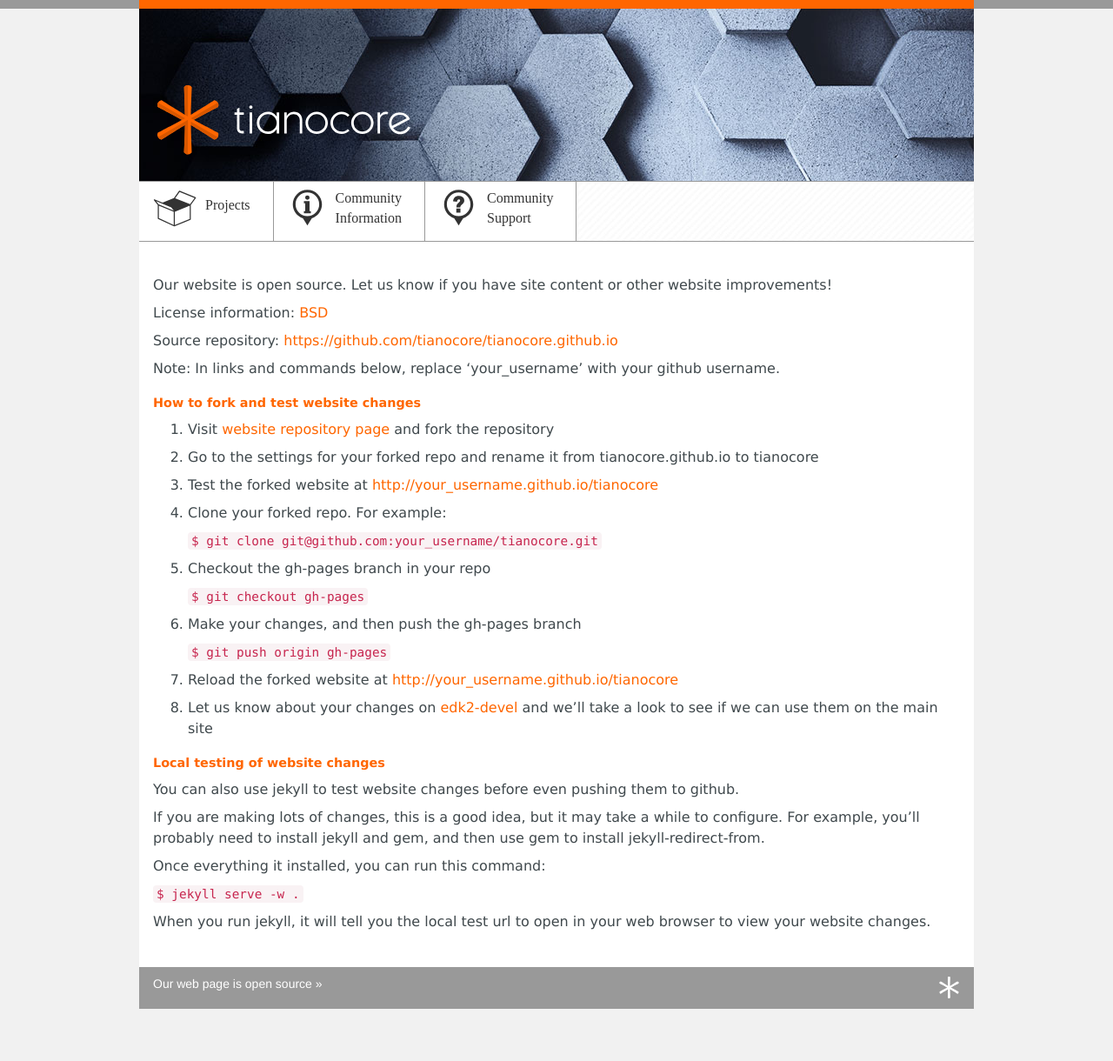
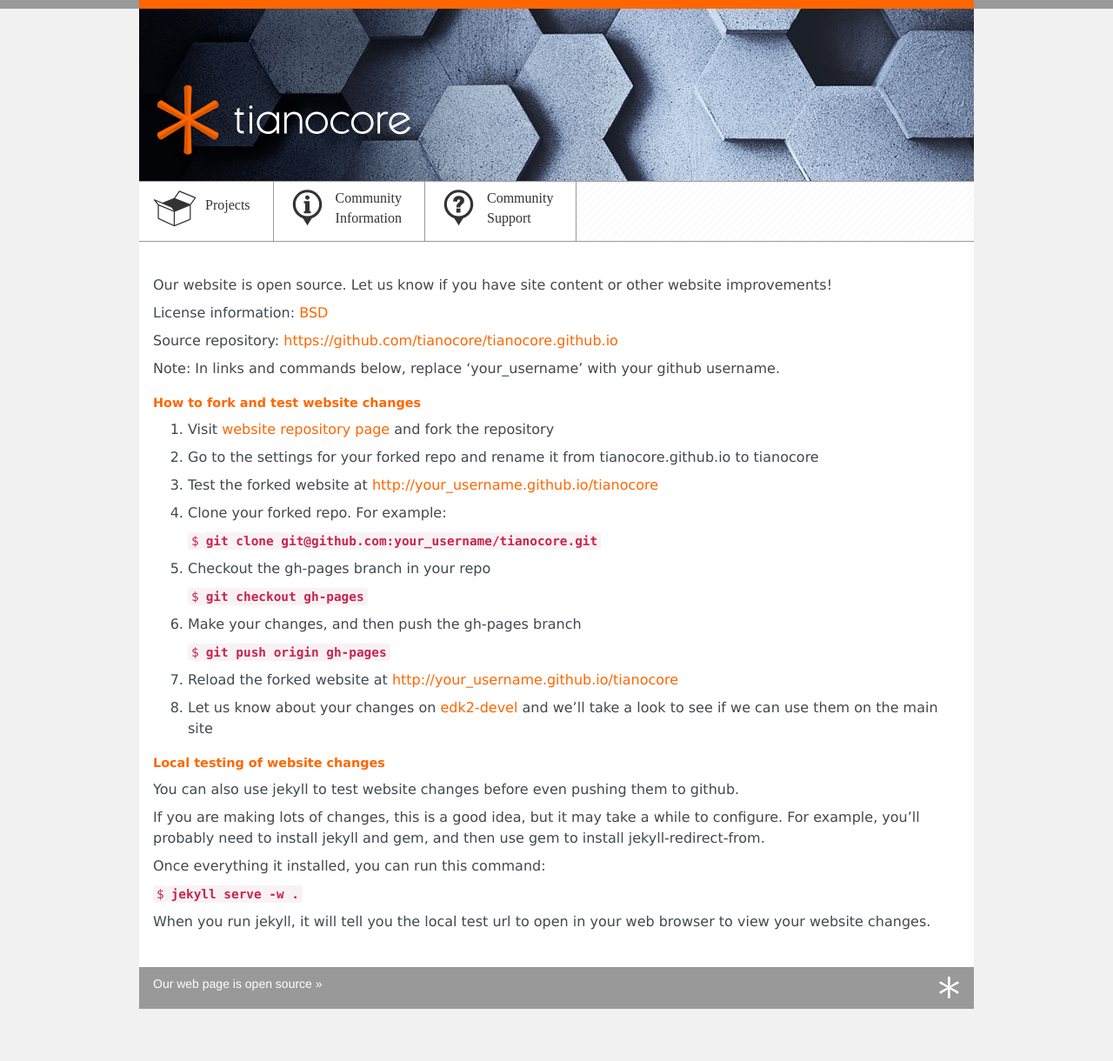
Before and after one commit to tianocore/tianocore.github.io, a Jekyll site: the page built from site/index.md, in a window 1280 px wide. Shown: the whole page at 87% size. Built offline with Jekyll 4.4.1, drawn with Linux system fonts in a browser that asks for light colours; nearby versions of some CDN libraries.

```diff
--- a/site/index.md
+++ b/site/index.md
@@ -26,15 +26,15 @@ github username.
 
 4. Clone your forked repo. For example:
 
-   `$ git clone git@github.com:your_username/tianocore.git`
+   `$`**`git clone git@github.com:your_username/tianocore.git`**
 
 5. Checkout the gh-pages branch in your repo
 
-   `$ git checkout gh-pages`
+   `$`**`git checkout gh-pages`**
 
 6. Make your changes, and then push the gh-pages branch
 
-   `$ git push origin gh-pages`
+   `$`**`git push origin gh-pages`**
 
 3. Reload the forked website at <http://your_username.github.io/tianocore>
 
@@ -53,7 +53,7 @@ jekyll-redirect-from.
 
 Once everything it installed, you can run this command:
 
-`$ jekyll serve -w .`
+`$`**`jekyll serve -w .`**
 
 When you run jekyll, it will tell you the local test url to open in
 your web browser to view your website changes.
```
